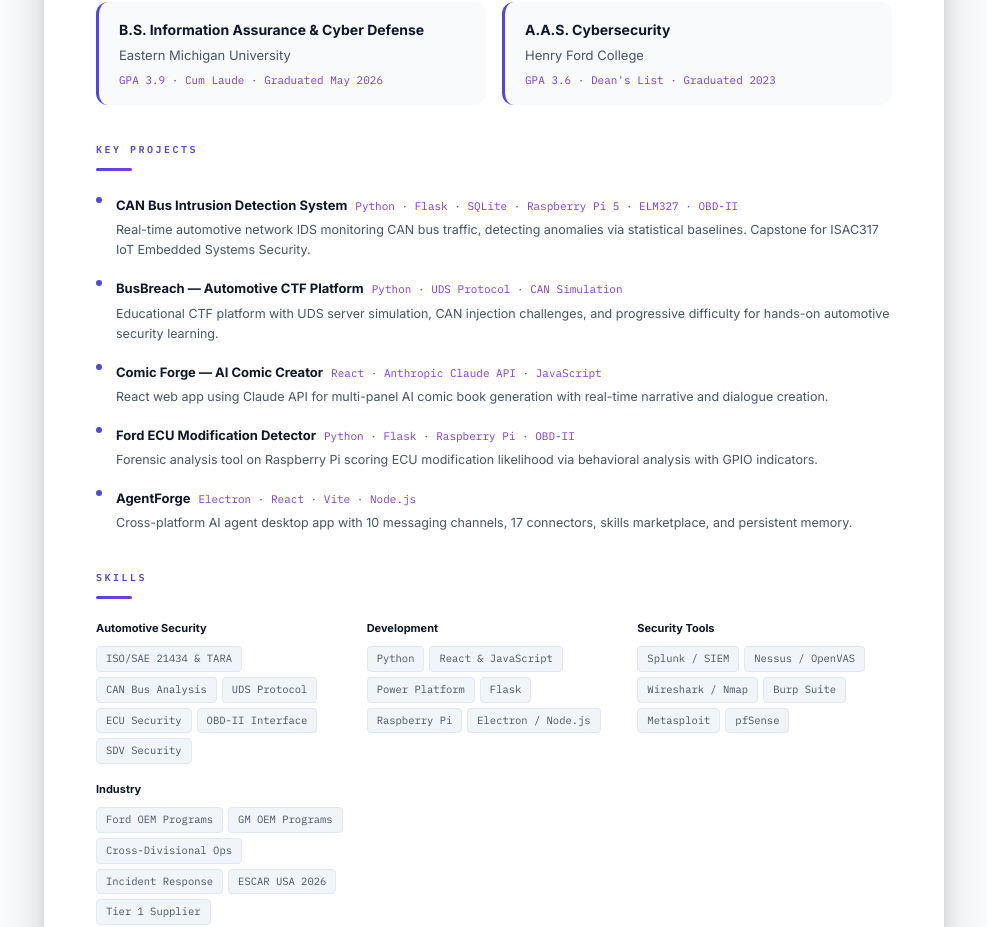
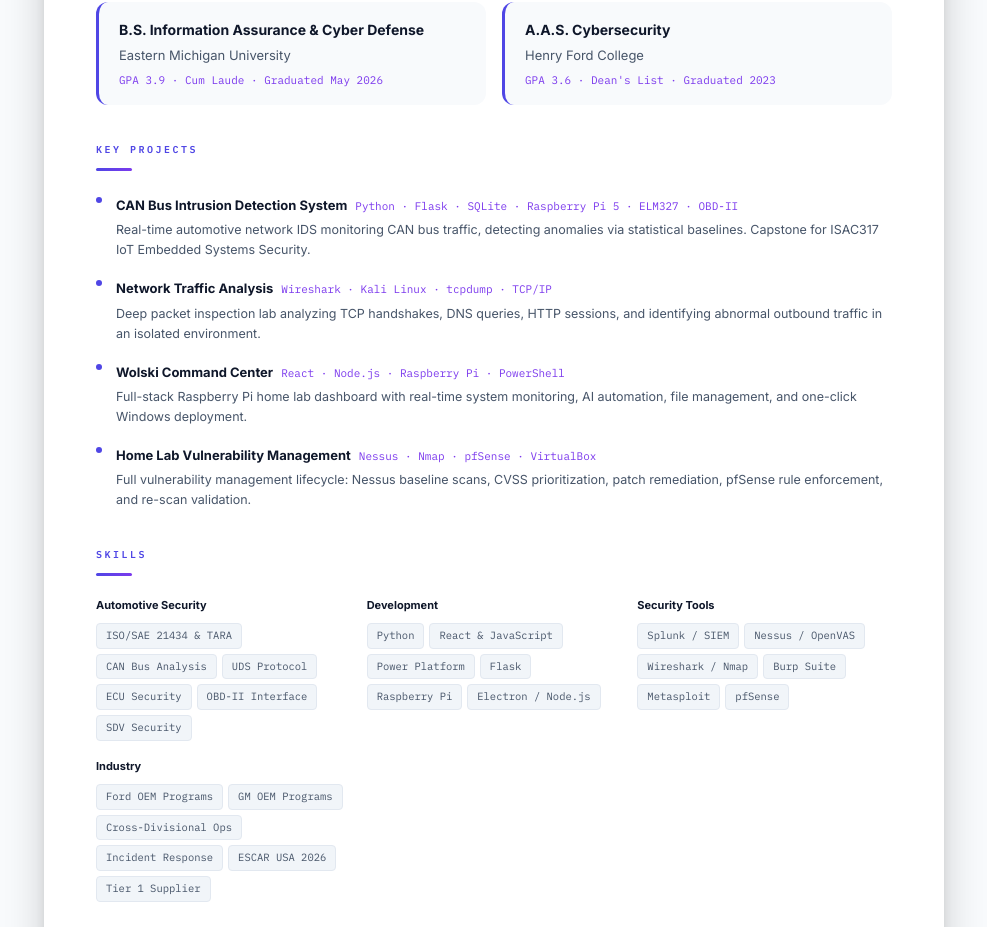
Before and after one commit to michealswolski/michealswolski.github.io, a React (Vite) app: page / in a window 1280 px wide. Shown: the part 10118-11045 px from the top of the page, without its empty margins (146-1133 px from the left). Built offline with nearby package versions, Linux system fonts and the light colour scheme.

Commit message:
portfolio: remove BusBreach/Comic Forge/Ford ECU/AgentForge, clean resume projects & experience

```diff
--- a/src/App.jsx
+++ b/src/App.jsx
@@ -1328,10 +1328,9 @@
                   <div style={{ display:"flex", flexDirection:"column", gap:14 }}>
                     {[
                       { name:"CAN Bus Intrusion Detection System", stack:"Python · Flask · SQLite · Raspberry Pi 5 · ELM327 · OBD-II", desc:"Real-time automotive network IDS monitoring CAN bus traffic, detecting anomalies via statistical baselines. Capstone for ISAC317 IoT Embedded Systems Security." },
-                      { name:"BusBreach — Automotive CTF Platform", stack:"Python · UDS Protocol · CAN Simulation", desc:"Educational CTF platform with UDS server simulation, CAN injection challenges, and progressive difficulty for hands-on automotive security learning." },
-                      { name:"Comic Forge — AI Comic Creator", stack:"React · Anthropic Claude API · JavaScript", desc:"React web app using Claude API for multi-panel AI comic book generation with real-time narrative and dialogue creation." },
-                      { name:"Ford ECU Modification Detector", stack:"Python · Flask · Raspberry Pi · OBD-II", desc:"Forensic analysis tool on Raspberry Pi scoring ECU modification likelihood via behavioral analysis with GPIO indicators." },
-                      { name:"AgentForge", stack:"Electron · React · Vite · Node.js", desc:"Cross-platform AI agent desktop app with 10 messaging channels, 17 connectors, skills marketplace, and persistent memory." },
+                      { name:"Network Traffic Analysis", stack:"Wireshark · Kali Linux · tcpdump · TCP/IP", desc:"Deep packet inspection lab analyzing TCP handshakes, DNS queries, HTTP sessions, and identifying abnormal outbound traffic in an isolated environment." },
+                      { name:"Wolski Command Center", stack:"React · Node.js · Raspberry Pi · PowerShell", desc:"Full-stack Raspberry Pi home lab dashboard with real-time system monitoring, AI automation, file management, and one-click Windows deployment." },
+                      { name:"Home Lab Vulnerability Management", stack:"Nessus · Nmap · pfSense · VirtualBox", desc:"Full vulnerability management lifecycle: Nessus baseline scans, CVSS prioritization, patch remediation, pfSense rule enforcement, and re-scan validation." },
                     ].map((p,i) => (
                       <div key={i} style={{ display:"flex", gap:14, alignItems:"flex-start" }}>
                         <div style={{ width:6, height:6, borderRadius:"50%", background:"#4f46e5", flexShrink:0, marginTop:6 }} />
```
